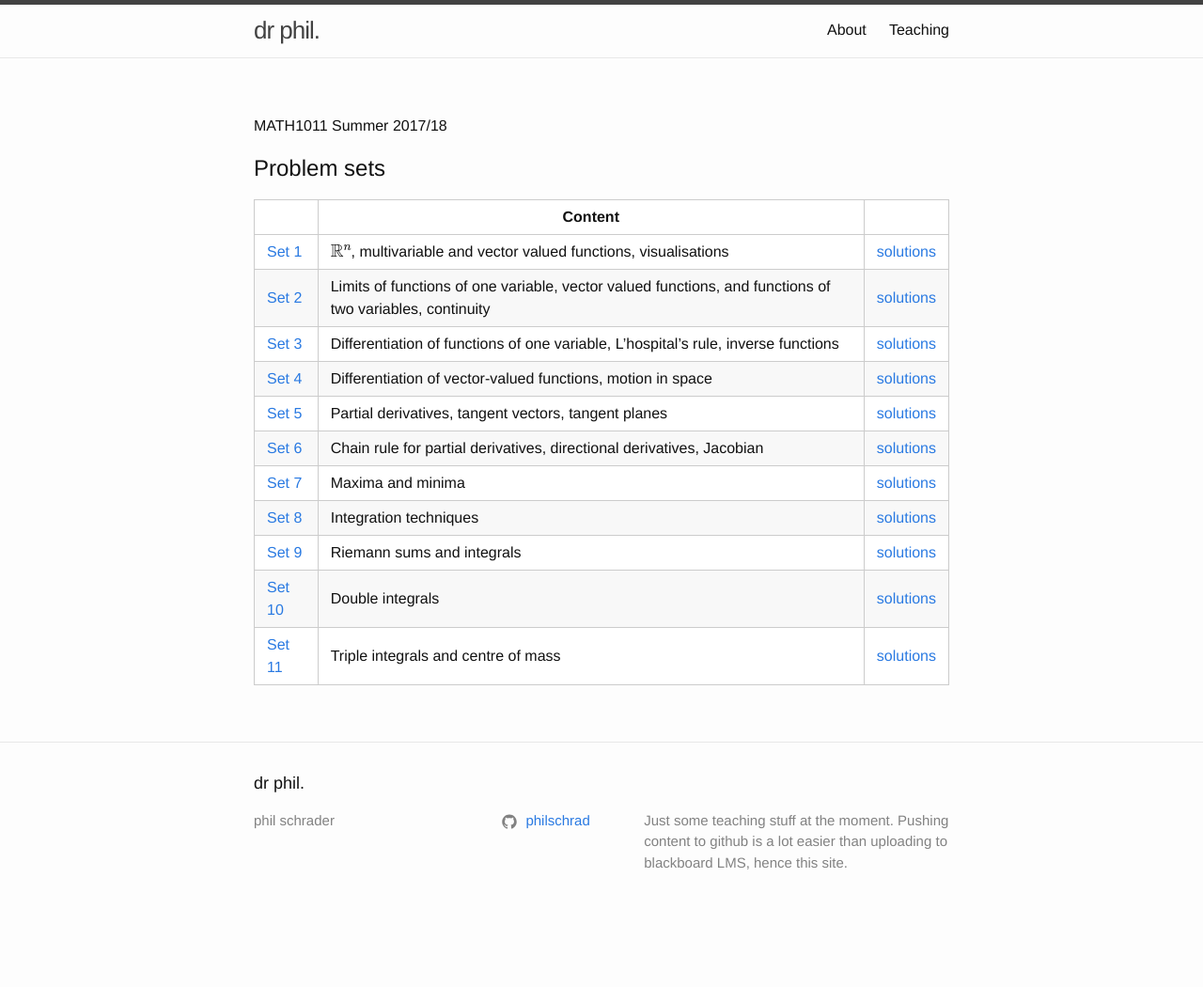
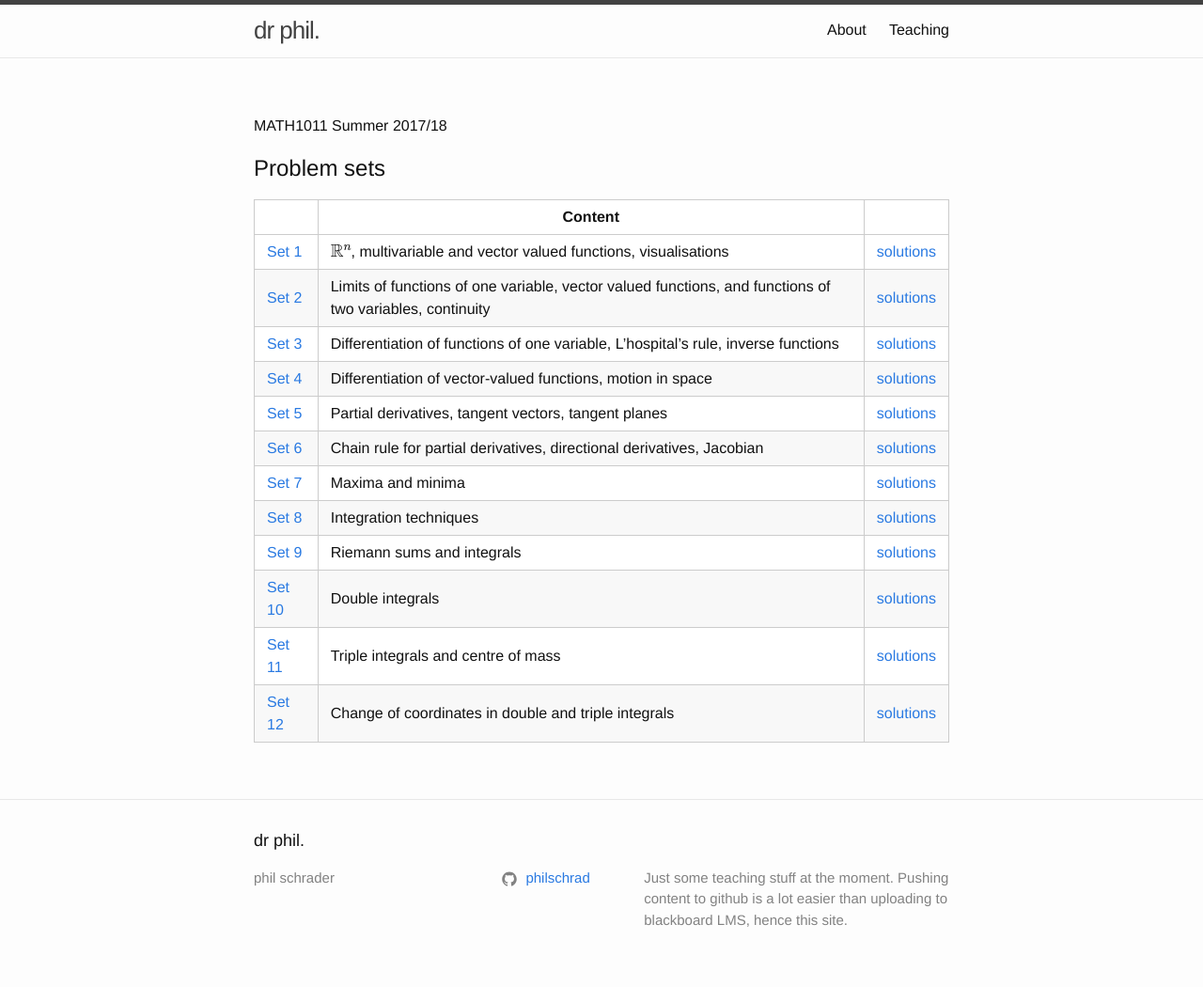
Before and after one commit to philschrad/philschrad.github.io, a Jekyll site: the page built from pages/MATH1011_problems.md, in a window 1280 px wide. Shown: the whole page at 94% size. Built offline with Jekyll 4.4.1, drawn with Linux system fonts in a browser that asks for light colours; formulas are drawn with MathJax 3; before the commit the page ends 989 px from its top, so only the background shows below that.

Commit message:
1011 problem set 12

```diff
--- a/pages/MATH1011_problems.md
+++ b/pages/MATH1011_problems.md
@@ -19,3 +19,4 @@ MATH1011 Summer 2017/18
 [Set 9](https://lms.uwa.edu.au/bbcswebdav/courses/MATH1011_TS-SUMM-B_2018/problem%20sets/workshop_9.pdf)| Riemann sums and integrals| [solutions](https://lms.uwa.edu.au/bbcswebdav/courses/MATH1011_TS-SUMM-B_2018/problem%20sets/workshop_9_soln.pdf)
 [Set 10](https://lms.uwa.edu.au/bbcswebdav/courses/MATH1011_TS-SUMM-B_2018/problem%20sets/workshop_10.pdf)| Double integrals| [solutions](https://lms.uwa.edu.au/bbcswebdav/courses/MATH1011_TS-SUMM-B_2018/problem%20sets/workshop_10_soln.pdf)
 [Set 11](https://lms.uwa.edu.au/bbcswebdav/courses/MATH1011_TS-SUMM-B_2018/problem%20sets/workshop_11.pdf)| Triple integrals and centre of mass| [solutions](https://lms.uwa.edu.au/bbcswebdav/courses/MATH1011_TS-SUMM-B_2018/problem%20sets/workshop_11_soln.pdf)
+[Set 12](https://lms.uwa.edu.au/bbcswebdav/courses/MATH1011_TS-SUMM-B_2018/problem%20sets/workshop_12.pdf)| Change of coordinates in double and triple integrals | [solutions](https://lms.uwa.edu.au/bbcswebdav/courses/MATH1011_TS-SUMM-B_2018/problem%20sets/workshop_12_soln.pdf)
```
